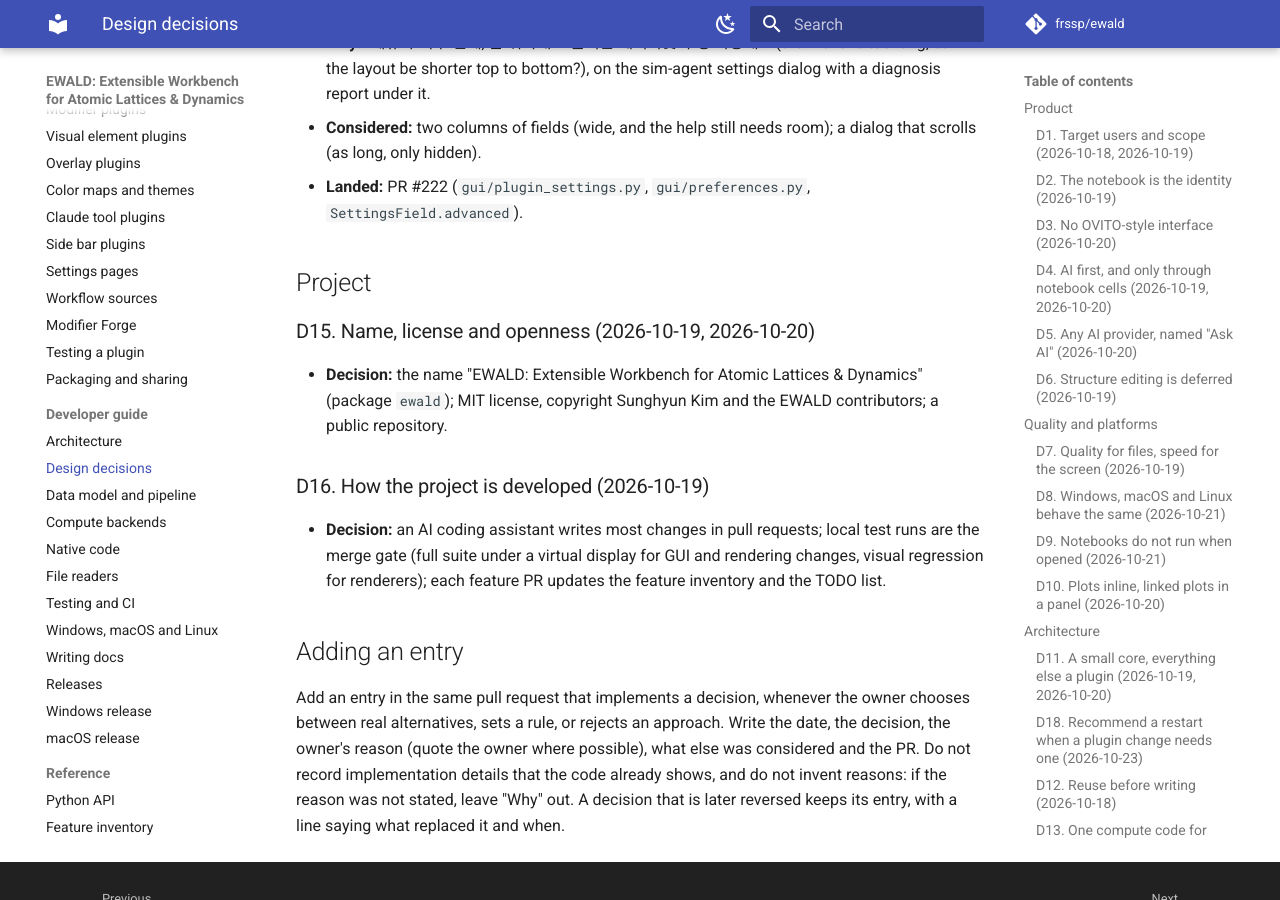
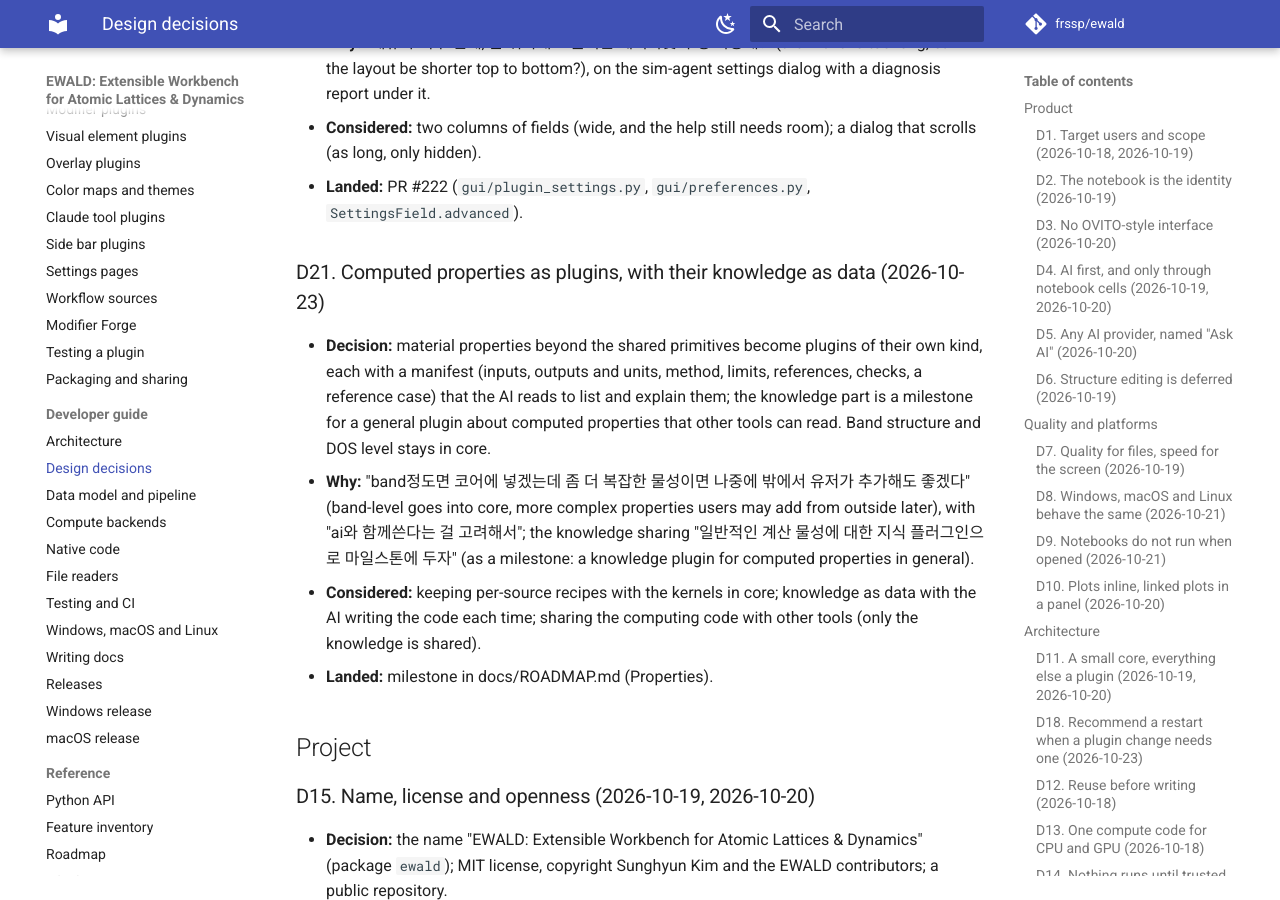
Before and after one commit to frssp/ewald, an MkDocs documentation site: the page built from docs/developer/decisions.md, in a window 1280 px wide and 900 px high, scrolled down 5217 px. Built offline with MkDocs 1.6.1 and Material for MkDocs 9.7.7, drawn with Linux system fonts in a browser that asks for light colours; comment, search, counter and statistics services are not loaded.

Commit message:
docs: Properties milestone (computed properties as plugins, their knowledge as data)
Co-Authored-By: Claude Opus 5.5 (1M context) <noreply@anthropic.com>

```diff
--- a/docs/developer/decisions.md
+++ b/docs/developer/decisions.md
@@ -193,6 +193,22 @@ the end.
   scrolls (as long, only hidden).
 - **Landed:** PR #222 (`gui/plugin_settings.py`, `gui/preferences.py`, `SettingsField.advanced`).
 
+### D21. Computed properties as plugins, with their knowledge as data (2026-10-23)
+
+- **Decision:** material properties beyond the shared primitives become plugins of their own
+  kind, each with a manifest (inputs, outputs and units, method, limits, references, checks, a
+  reference case) that the AI reads to list and explain them; the knowledge part is a milestone
+  for a general plugin about computed properties that other tools can read. Band structure and
+  DOS level stays in core.
+- **Why:** "band정도면 코어에 넣겠는데 좀 더 복잡한 물성이면 나중에 밖에서 유저가 추가해도 좋겠다"
+  (band-level goes into core, more complex properties users may add from outside later), with
+  "ai와 함께쓴다는 걸 고려해서"; the knowledge sharing "일반적인 계산 물성에 대한 지식 플러그인으로
+  마일스톤에 두자" (as a milestone: a knowledge plugin for computed properties in general).
+- **Considered:** keeping per-source recipes with the kernels in core; knowledge as data with the
+  AI writing the code each time; sharing the computing code with other tools (only the knowledge
+  is shared).
+- **Landed:** milestone in docs/ROADMAP.md (Properties).
+
 ## Project
 
 ### D15. Name, license and openness (2026-10-19, 2026-10-20)
```
Also changed, not shown: docs/ROADMAP.md (+1 -0 lines).
